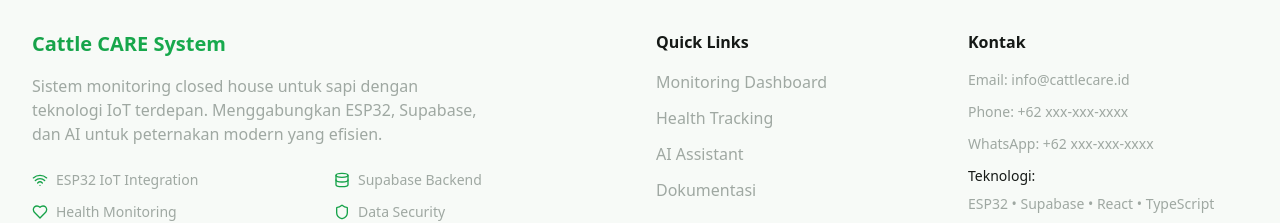
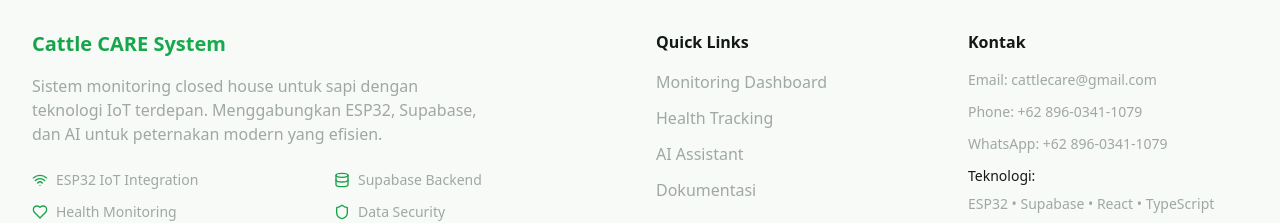
Before and after one commit to FahmyAlmaliki/cattlecare_ngantang, a React (Vite) app: page / in a window 1280 px wide. Shown: the part 5030-5253 px from the top of the page. Built offline with nearby package versions, Linux system fonts and the light colour scheme.

Commit message:
update footer

```diff
--- a/package.json
+++ b/package.json
@@ -82,7 +82,7 @@
     "ts-node": "^10.9.2",
     "typescript": "^5.5.3",
     "typescript-eslint": "^8.0.1",
-    "vite": "^5.4.1",
+    "vite": "^5.4.19",
     "vite-tsconfig-paths": "^5.1.4"
   }
 }
--- a/src/components/Footer.tsx
+++ b/src/components/Footer.tsx
@@ -67,9 +67,9 @@
           <div>
             <h4 className="font-semibold text-foreground mb-4">Kontak</h4>
             <div className="space-y-3 text-sm text-muted-foreground">
-              <p>Email: info@cattlecare.id</p>
-              <p>Phone: +62 xxx-xxx-xxxx</p>
-              <p>WhatsApp: +62 xxx-xxx-xxxx</p>
+              <p>Email: cattlecare@gmail.com</p>
+              <p>Phone: +62 896-0341-1079</p>
+              <p>WhatsApp: +62 896-0341-1079</p>
               <div className="mt-4">
                 <p className="font-medium text-foreground mb-2">Teknologi:</p>
                 <p>ESP32 • Supabase • React • TypeScript</p>
```
Also changed, not shown: 1 other file (tests, documents, lock files or other folders).
